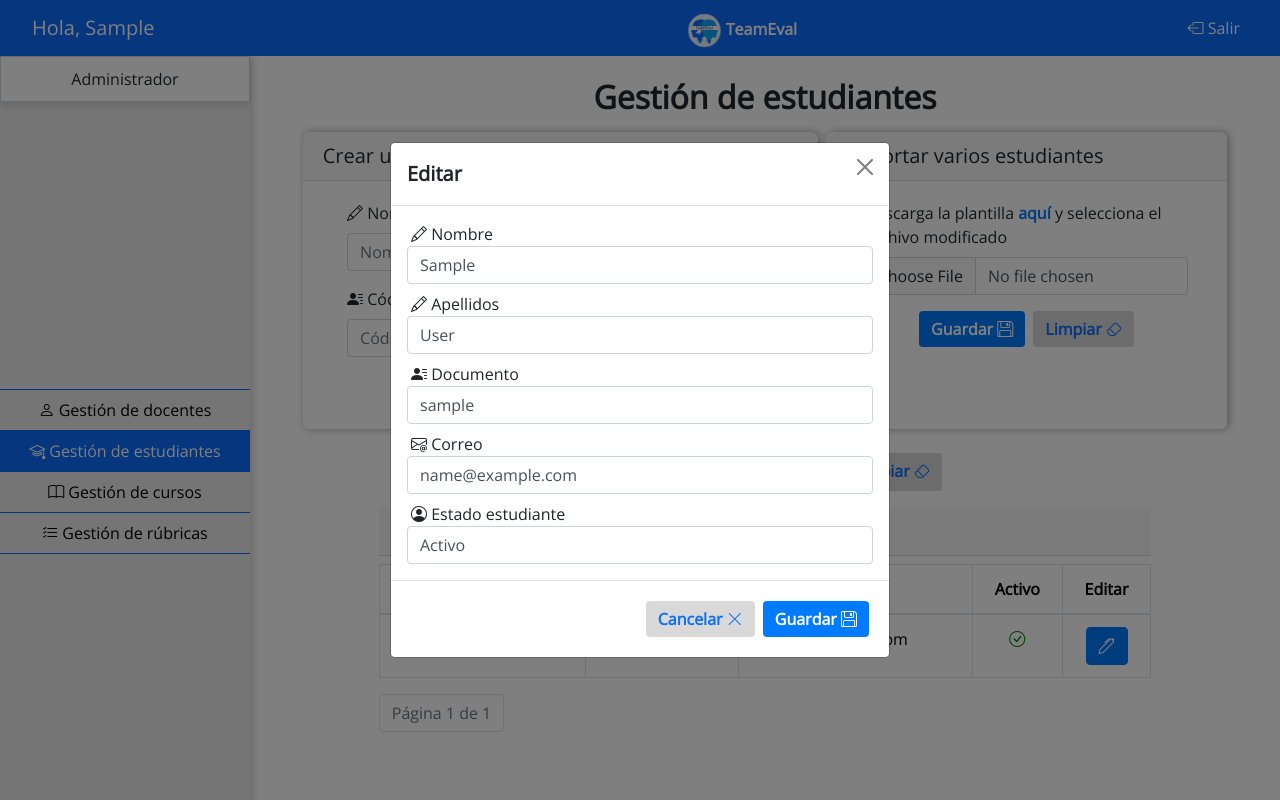
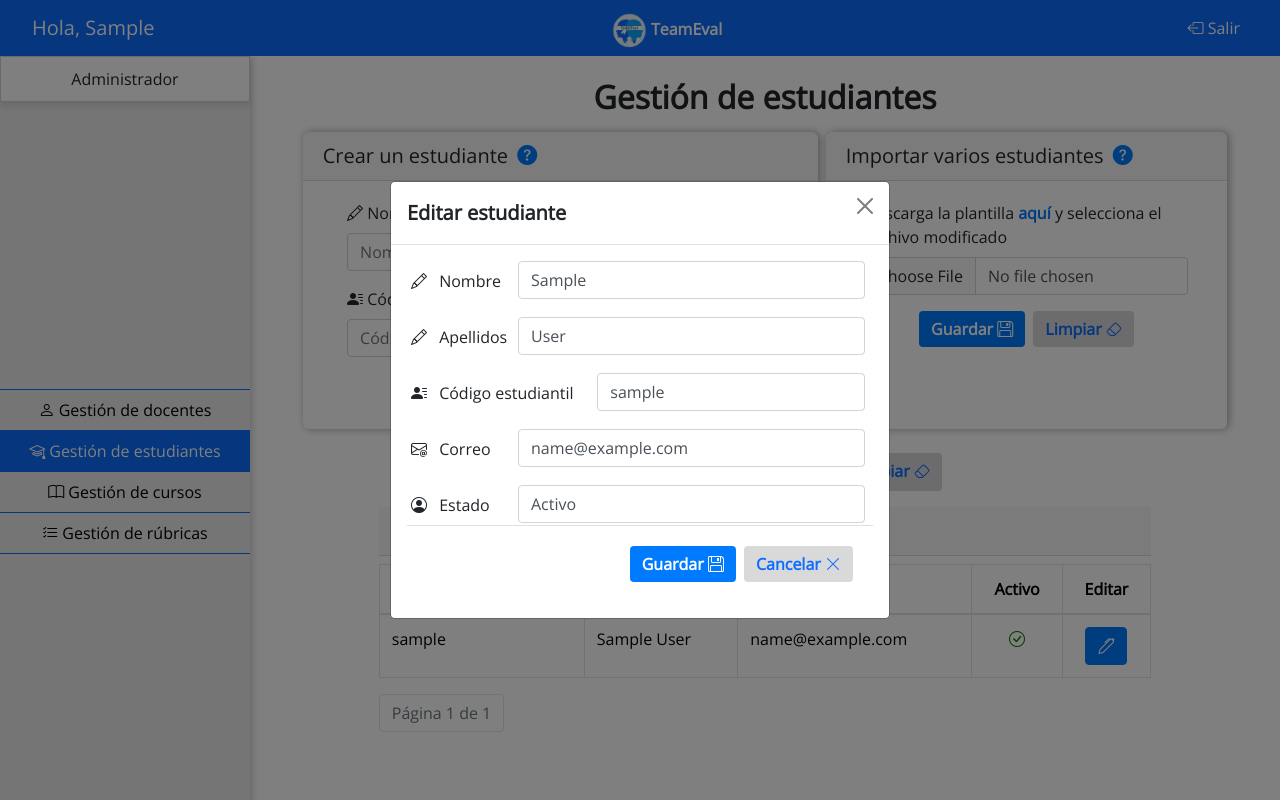
Before and after one commit to HenaoGiordy/team-eval, a Django app: page /administrador/gestion_de_estudiantes in a window 1280 px wide, after a click that opens the changed part. Run offline with Django 5.2, Linux system fonts and the light colour scheme; a user stored in the database is signed in; tables that the repository leaves empty hold one stand-in row (values such as "Sample post"); some libraries are stand-ins or nearby versions.

Commit message:
Ajuste de campos en los modales de edición en el móduloa administrador e implementación de tooltips

```diff
--- a/templates/administrador/components/sidebar.html
+++ b/templates/administrador/components/sidebar.html
@@ -3,7 +3,7 @@
 <nav class="navbar d-flex justify-content-between" style="background-color: #0D6EFD; position: fixed;right: 0;left: 0; top:0;z-index: 100;">
   <a class="navbar-brand mx-3" style="color: #ffffff">Hola, {{ user.first_name }}
   </a>
-  <div class="mt-1"style="margin-left: 12%; color: white">
+  <div class="mt-1"style="text-align: center; color: white">
     <img src="{% static 'img/logoTeamEval.png' %}" width="35" height="35"/>
     <b>TeamEval</b></div>
   <a class="nav-link mx-2" href="{% url 'logout' %}" style="color: white">
--- a/templates/administrador/components/table_estudiantes.html
+++ b/templates/administrador/components/table_estudiantes.html
@@ -4,12 +4,11 @@
   <h5 class="card-header mt-3">Lista de estudiantes</h5>
   <thead>
     <tr>
-      <th scope="col" class="fw-bold">Código estudiante</th>
+      <th scope="col" class="fw-bold">Código estudiantil</th>
       <th scope="col" class="fw-bold">Nombre</th>
       <th scope="col" class="fw-bold">Correo</th>
       <th scope="col" class="text-center fw-bold">Activo</th>
       <th class="text-center fw-bold" scope="col">Editar</th>
-
     </tr>
   </thead>
   <tbody>
@@ -32,7 +31,7 @@
 <nav aria-label="Page navigation example">
   <ul class="pagination">
     {% if estudiantes_lista.has_previous %}
-    <li class="page-item"><a class="page-link" href="?page=1">Primer Página</a></li>
+    <li class="page-item"><a class="page-link" href="?page=1">Primer página</a></li>
     <li class="page-item"><a class="page-link" href="?page={{ estudiantes_lista.previous_page_number }}">&laquo Anterior</a></li>
     {%endif%}
 
@@ -40,56 +39,88 @@
 
     {%if estudiantes_lista.has_next%}
     <li class="page-item"><a class="page-link" href="?page={{ estudiantes_lista.next_page_number }}">Siguiente</a></li>
-    <li class="page-item"><a class="page-link" href="?page={{ estudiantes_lista.paginator.num_pages }}">&raquo última Página</a></li>
+    <li class="page-item"><a class="page-link" href="?page={{ estudiantes_lista.paginator.num_pages }}">&raquo Última página</a></li>
     {%endif%}
   </ul>
 {%endif%}
+</nav>
 
-</nav>
-</div>
-
-{% comment %} Modal {% endcomment %}
+{% comment %} Modal para editar {% endcomment %}
 <div class="modal fade" id="staticBackdrop" data-bs-backdrop="static" data-bs-keyboard="false" tabindex="-1" aria-labelledby="staticBackdropLabel" aria-hidden="true">
   <div class="modal-dialog modal-dialog-centered">
     <div class="modal-content">
       <div class="modal-header">
-        <h1 class="modal-title fs-5" id="staticBackdropLabel"><b>Editar</b></h1>
+        <h1 class="modal-title fs-5" id="staticBackdropLabel"><b>Editar estudiante</b></h1>
         <button type="button" class="btn-close" data-bs-dismiss="modal" aria-label="Close"></button>
       </div>
       <div class="modal-body">
         <form method="POST">
           {% csrf_token %}
+          <div class="form-row">
+            <div class="form-group col mt-2">
               <i class="bi bi-pencil ml-1"></i>
-          <label for="edit-nombre-estudiante">Nombre</label>
+              <label for="edit-nombre-estudiante" class="ml-2">Nombre</label>
+            </div>
+            <div class="form-row col-lg-9 mt-2 mr-2">
               <input type="text" name="edit-nombre-estudiante" id="edit-nombre-estudiante" class="form-control mt-n2" placeholder="nombre" required>
+            </div>
+          </div>
+
+          <div class="form-row">
+            <div class="form-group col mt-2">
               <i class="bi bi-pencil ml-1"></i>
-          <label for="edit-apellidos-estudiante" class="mt-2">Apellidos</label>
+              <label for="edit-apellidos-estudiante" class="ml-2">Apellidos</label>
+            </div>
+            <div class="form-row col-lg-9 mt-2 mr-2">
               <input type="text" name="edit-apellidos-estudiante" id="edit-apellidos-estudiante" class="form-control mt-n2" placeholder="Apellidos" required>
+            </div>
+          </div>
+
+          <div class="form-row">
+            <div class="form-group col mt-2">
               <i class="bi bi-person-lines-fill ml-1"></i>
-          <label for="edit-documento-estudiante" class="mt-2">Documento</label>
+              <label for="edit-documento-estudiante" class="ml-2">Código estudiantil</label>
+            </div>
+            <div class="form-row col-lg-7 mt-2 mr-2">
               <input type="text" name="edit-documento-estudiante" id="edit-documento-estudiante" class="form-control mt-n2" placeholder="Código" required>
+            </div>
+          </div>
+
+          <div class="form-row">
+            <div class="form-group col mt-2">
               <i class="bi bi-envelope-at ml-1"></i>
-          <label for="edit-email-estudiante" class="mt-2">Correo</label>
+              <label for="edit-email-estudiante" class="ml-2">Correo</label>
+            </div>
+            <div class="form-row col-lg-9 mt-2 mr-2">
               <input type="email" name="edit-email-estudiante" id="edit-email-estudiante" class="form-control mt-n2" placeholder="email"  required>
+            </div>
+          </div>
+
+          <div class="form-row">
+            <div class="form-group col mt-2">
               <i class="bi bi-person-circle ml-1"></i>
-          <label for="edit-estado-estudiante" class="mt-2">Estado estudiante</label>
+              <label for="edit-estado-estudiante" class="ml-2">Estado</label>
+            </div>
+            <div class="form-row col-lg-9 mt-2 mr-2">
               <select class="form-control mt-n2" name="edit-estado-estudiante" id="edit-estado-estudiante">
                 <option value="True">Activo</option>
                 <option value="False">Inactivo</option>
               </select>
+            </div>
+          </div>
 
-      </div>
-      <div class="modal-footer">
+          <div class="modal-footer mt-n3">
+            <button type="submit" name="edit-user" id="edit-user" value="{{ estudiante.user.id }}" class="btn btn-primary" style="border: none;">
+              <b>Guardar</b>
+              <i class="bi bi-floppy"></i>
+            </button>
             <button type="button" class="btn btn-secondary" data-bs-dismiss="modal" style="color: #0D6EFD; background-color: #d9d9d9; border: none;">
               <b>Cancelar</b>
               <i class="bi bi-x-lg"></i>
             </button>
-        <button type="submit" name="edit-user" id="edit-user" value="{{ estudiante.user.id }}" class="btn btn-primary" style="border: none;">
-          <b>Guardar</b>
-          <i class="bi bi-floppy"></i>
-        </button>
           </div>
-      <form>
+        </form>
       </div>
     </div>
   </div>
+</div>
--- a/templates/administrador/gestion-de-docentes.html
+++ b/templates/administrador/gestion-de-docentes.html
@@ -13,7 +13,11 @@
     <!--Formulario-->
     <h2 class="titulos"><b>Gestión de docentes</b></h2>
     <div class="card-form mt-2">
-        <h5 class="card-header">Crear un docente</h5>
+        <h5 class="card-header">Crear un docente
+            <a href="#" data-toggle="tooltip" data-bs-placement="right" title="Diligencia los campos para crear un docente">
+                <i class="bi bi-question-circle-fill ml-1"></i>
+            </a>
+        </h5>
         <div class="card-body position-relative">
             <form method="POST">
                 {% csrf_token %}
--- a/templates/administrador/gestion-de-estudiantes.html
+++ b/templates/administrador/gestion-de-estudiantes.html
@@ -14,7 +14,11 @@
     <h2 class="titulos"><b>Gestión de estudiantes</b></h2>
     <div class="d-flex gap-2 mt-2 justify-content-center">
         <div class="card-form">
-            <h5 class="card-header">Crear un estudiante</h5>
+            <h5 class="card-header">Crear un estudiante
+                <a href="#" data-toggle="tooltip" data-bs-placement="right" title="Diligencia los campos para crear un estudiante">
+                    <i class="bi bi-question-circle-fill ml-1"></i>
+                </a>
+            </h5>
             <div class="card-body">
 
                 <form method="POST">
@@ -61,7 +65,11 @@
         </div>
         <!-- Archivo de la plantilla -->
         <div class="card-form" style="width: 39%">
-            <h5 class="card-header">Importar varios estudiantes</h5>
+            <h5 class="card-header">Importar varios estudiantes
+                <a href="#" data-toggle="tooltip" data-bs-placement="top" title="Puedes importar varios estudiantes a la vez diligenciando y subiendo la plantilla">
+                    <i class="bi bi-question-circle-fill ml-1"></i>
+                </a>
+            </h5>
             <form method="POST" enctype="multipart/form-data">
                 <div class="card-body">
                     <div class="row mx-1">
--- a/templates/profesor/components/sidebar.html
+++ b/templates/profesor/components/sidebar.html
@@ -4,7 +4,7 @@
   <a class="navbar-brand mx-3" style="color: #ffffff">
     Hola, {{ user.first_name }}
   </a>
-  <div class="mt-1"style="margin-left: 12%; color: white">
+  <div class="mt-1"style="text-align: center; color: white">
     <img src="{% static 'img/logoTeamEval.png' %}" width="35" height="35"/>
     <b>TeamEval</b></div>
   <a class="nav-link mx-2" href="{% url 'logout' %}" style="color: white">
```
Also changed, not shown: templates/administrador/components/tabla_cursos.html (+47 -20 lines), templates/administrador/components/table.html (+51 -17 lines), templates/administrador/components/table_rubricas.html (+4 -4 lines), templates/administrador/gestion_de_cursos.html (+6 -2 lines), templates/estudiante/components/sidebar.html (+5 -2 lines). Lines whose indentation alone changed are shown as unchanged.
